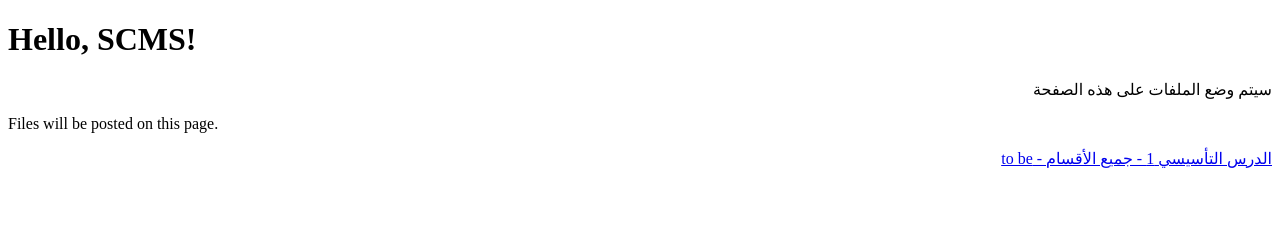
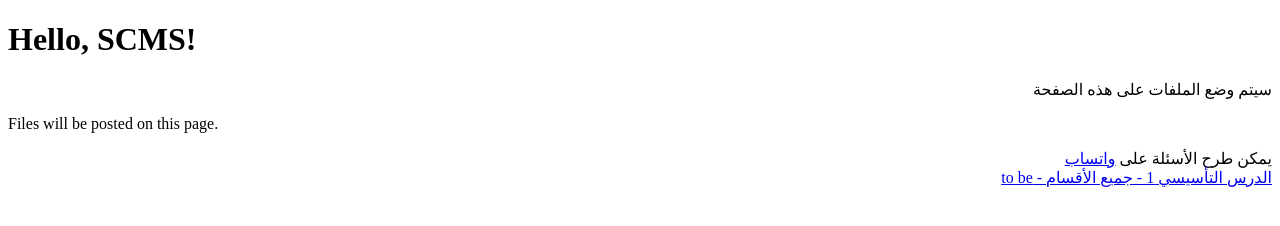
Before and after one commit to am-trouzine/sc, a plain HTML site: page index.html in a window 1280 px wide. Drawn offline with Linux system fonts and the light colour scheme.

Commit message:
Add WhatsApp link for questions in index.html

```diff
--- a/index.html
+++ b/index.html
@@ -7,6 +7,7 @@
 <body dir=rtl><h1 dir=ltr>Hello, SCMS!</h1>
 <div><p>سيتم وضع الملفات على هذه الصفحة </p><p dir=ltr> Files will be posted on this page.</p>
 </div>
+    <div>يمكن طرح الأسئلة على <a href="https://wa.me/213775593108">واتساب</a></div>
 <div><a href=tobe.html>الدرس التأسيسي 1 - جميع الأقسام - to be</a></div>
 </body>
 </html>
```
